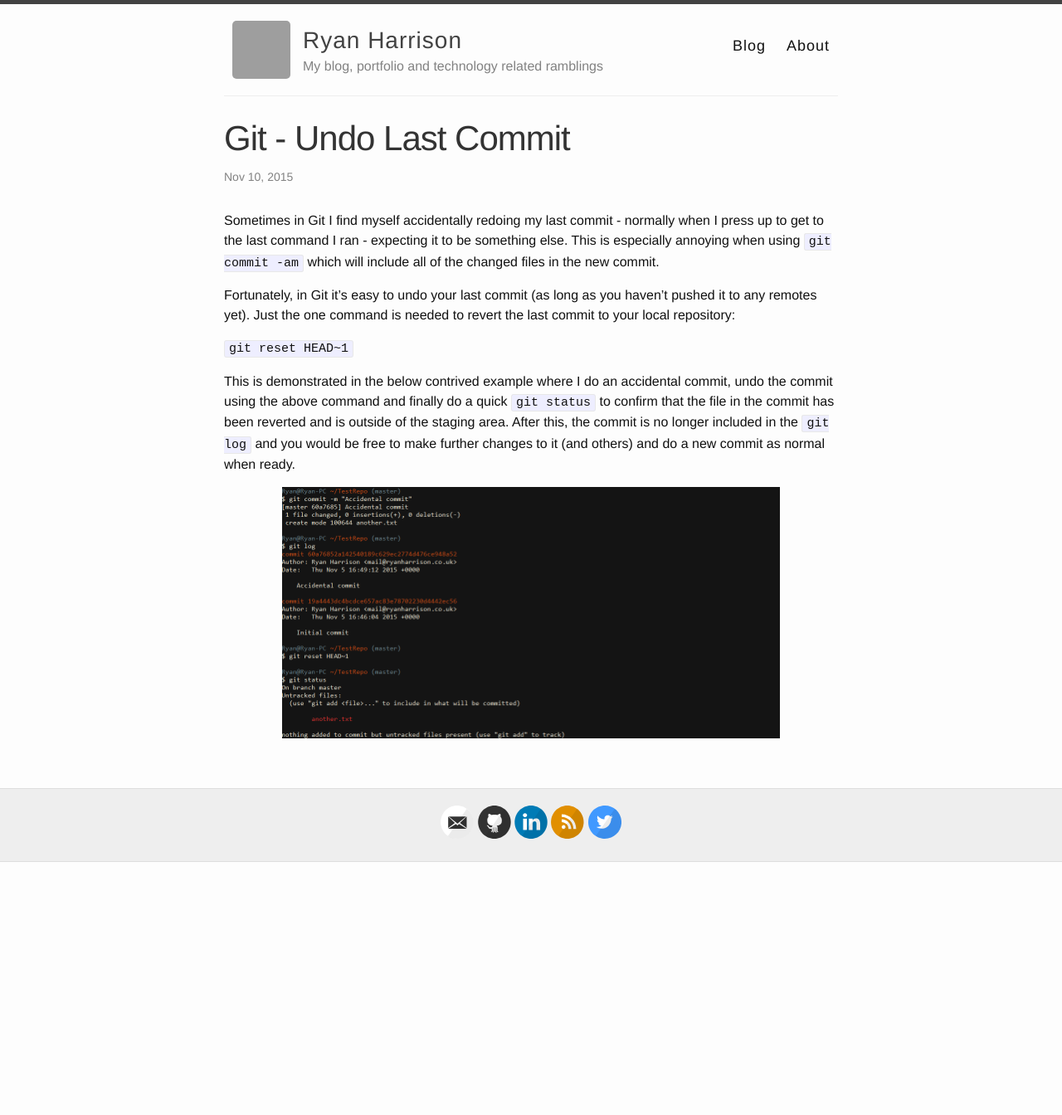
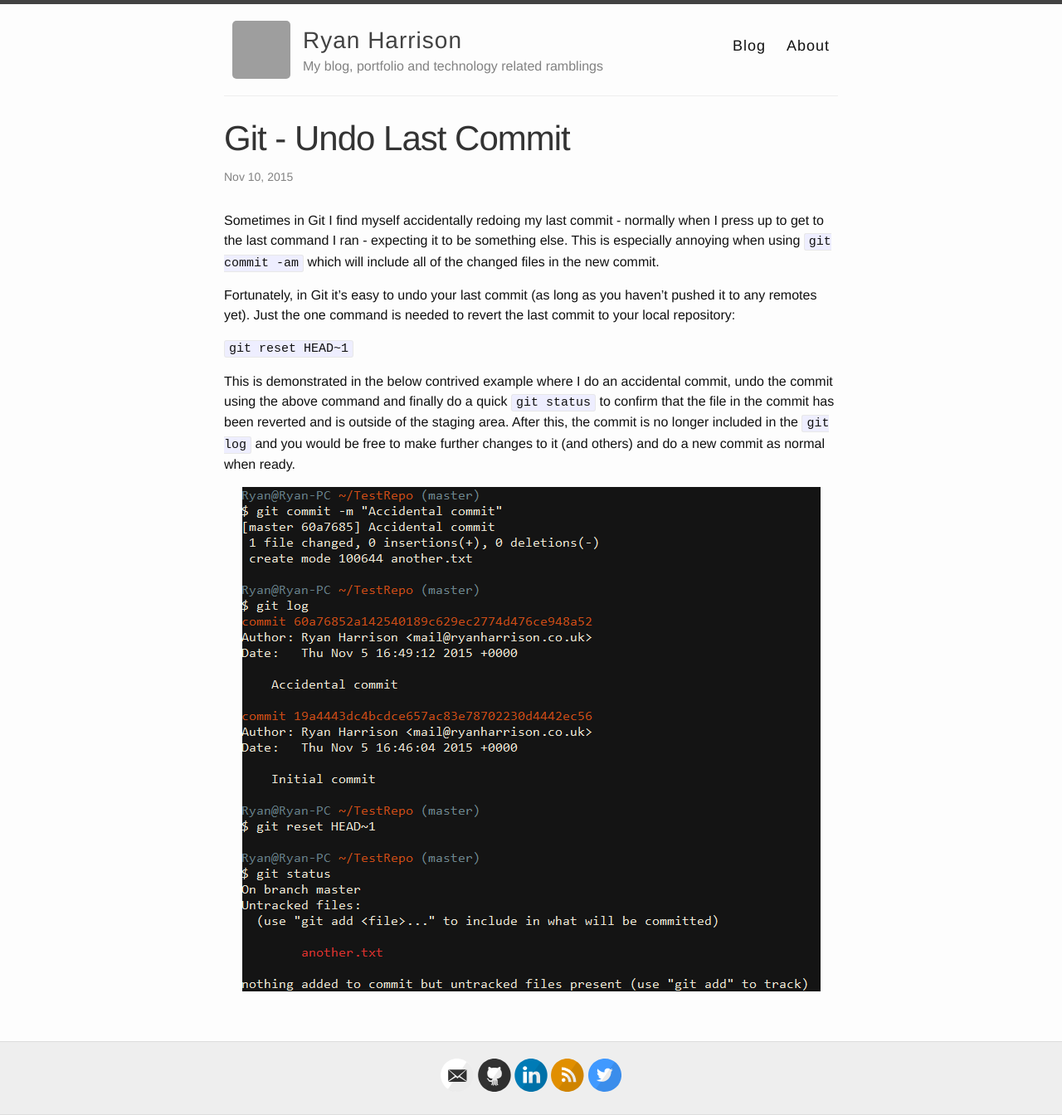
Before and after one commit to raharrison/ryanharrison.co.uk, a Jekyll site: the page built from _posts/2015-11-10-git-undo-last-commit.md, in a window 1280 px wide. Shown: the whole page at 83% size. Built offline with Jekyll 4.4.1, drawn with Linux system fonts in a browser that asks for light colours; nearby versions of some CDN libraries; comment, search, counter and statistics services are not loaded; before the commit the page ends 1039 px from its top, so only the background shows below that; grey boxes are pictures that could not be loaded.

Commit message:
Fix image width

```diff
--- a/_posts/2015-11-10-git-undo-last-commit.md
+++ b/_posts/2015-11-10-git-undo-last-commit.md
@@ -15,4 +15,4 @@
 
 This is demonstrated in the below contrived example where I do an accidental commit, undo the commit using the above command and finally do a quick `git status` to confirm that the file in the commit has been reverted and is outside of the staging area. After this, the commit is no longer included in the `git log` and you would be free to make further changes to it (and others) and do a new commit as normal when ready.
 
-![Git Undo Commit Example]({{ site.url }}/images/2015/git_undo_commit.png){: .center-image width="600"}
+![Git Undo Commit Example]({{ site.url }}/images/2015/git_undo_commit.png){: .center-image}
```
Also changed, not shown: images/2015/git_undo_commit.png.
